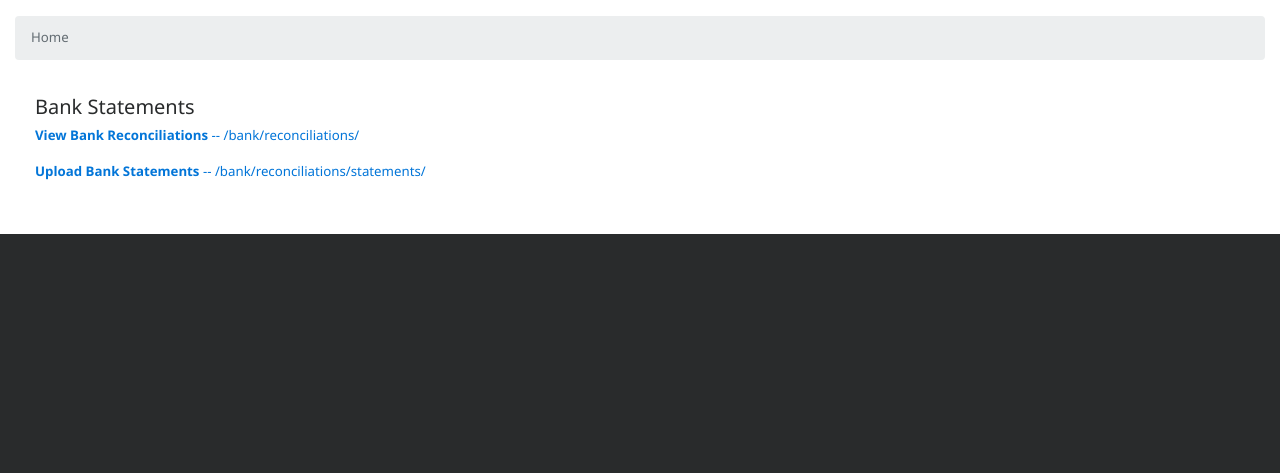
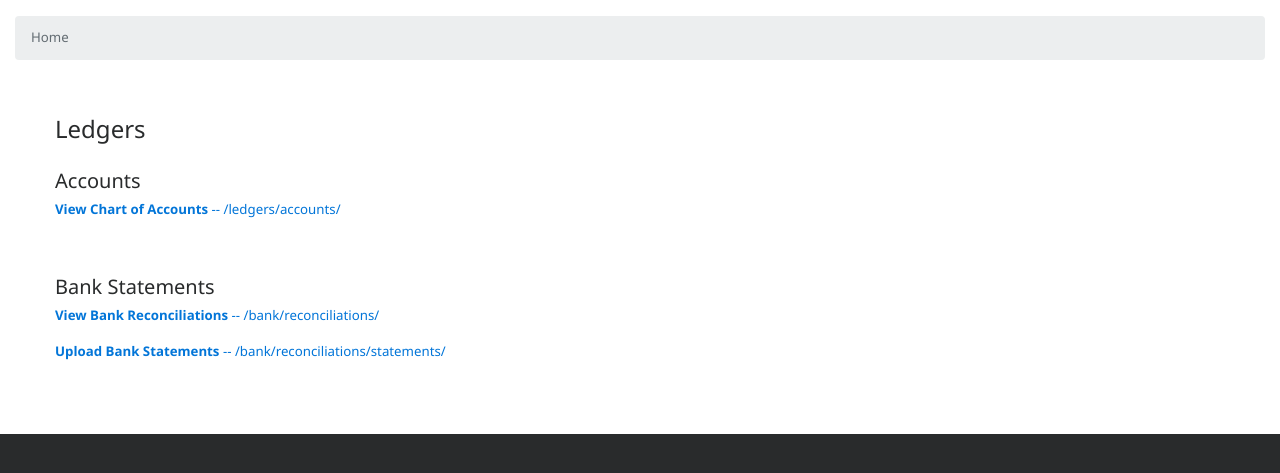
Before and after one commit to elena/open-accounting, a Django app: template templates/index.html in a window 1280 px wide. Shown: the part 54-527 px from the top of the page. Run offline with Django 3.2, Linux system fonts and the light colour scheme; the template is opened without the code that fills it, so the values that code supplies are empty; parts of the project's set-up code (start-up, migrations or seed data) failed here and were passed over; some libraries are stand-ins or nearby versions.

Commit message:
fix: Tidy chart of account view

```diff
--- a/project/urls.py
+++ b/project/urls.py
@@ -29,7 +29,7 @@ urlpatterns = [
 
     # internal app urls
 
-    url(r'^accounts/',
+    url(r'^ledgers/',
         include('ledgers.urls')),
 
     url(r'^bank/reconciliations/',
--- a/templates/index.html
+++ b/templates/index.html
@@ -9,6 +9,25 @@
 
 
 {% block content %}
+
+  <div class="card-block">
+
+
+  <div class="card-block">
+
+    <h4>Ledgers</h4>
+
+    <br>
+
+    <h5>Accounts</h5>
+    <p>
+      <a href="{% url "ledgers:accounts-list" %}">
+        <strong>View Chart of Accounts</strong> -- /ledgers/accounts/
+      </a>
+    </p>
+
+
+  </div>
 
   <div class="card-block">
 
--- /dev/null
+++ b/templates/ledgers/base.html
@@ -0,0 +1 @@
+{% extends "base.html" %}
```
Also changed, not shown: templates/ledgers/account_list.html (added, +35 -0 lines).
